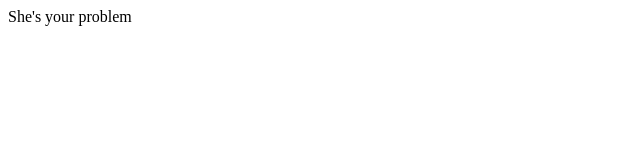
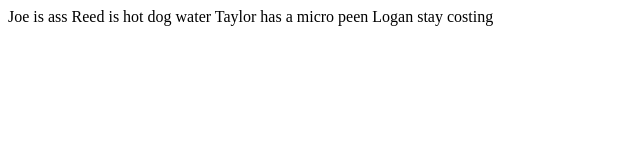
Before and after one commit to todaro21/personal-project, a plain HTML site: page 404.html in a window 1280 px wide. Shown: the whole page, without its empty margins (0-640 px from the left). Drawn offline with Linux system fonts and the light colour scheme.

Commit message:
Auto-generated commit

```diff
--- a/404.html
+++ b/404.html
@@ -8,6 +8,9 @@
     <link rel="icon" type="image/x-icon" href="favicon.ico">
   <link rel="stylesheet" href="styles-5INURTSO.css"></head>
   <body>
-    She's your problem
+    Joe is ass
+    Reed is hot dog water
+    Taylor has a micro peen
+    Logan stay costing
   <script src="polyfills-FFHMD2TL.js" type="module"></script><script src="main-XQFZANGR.js" type="module"></script></body>
 </html>
```
Also changed, not shown: index.html (+4 -1 lines).
